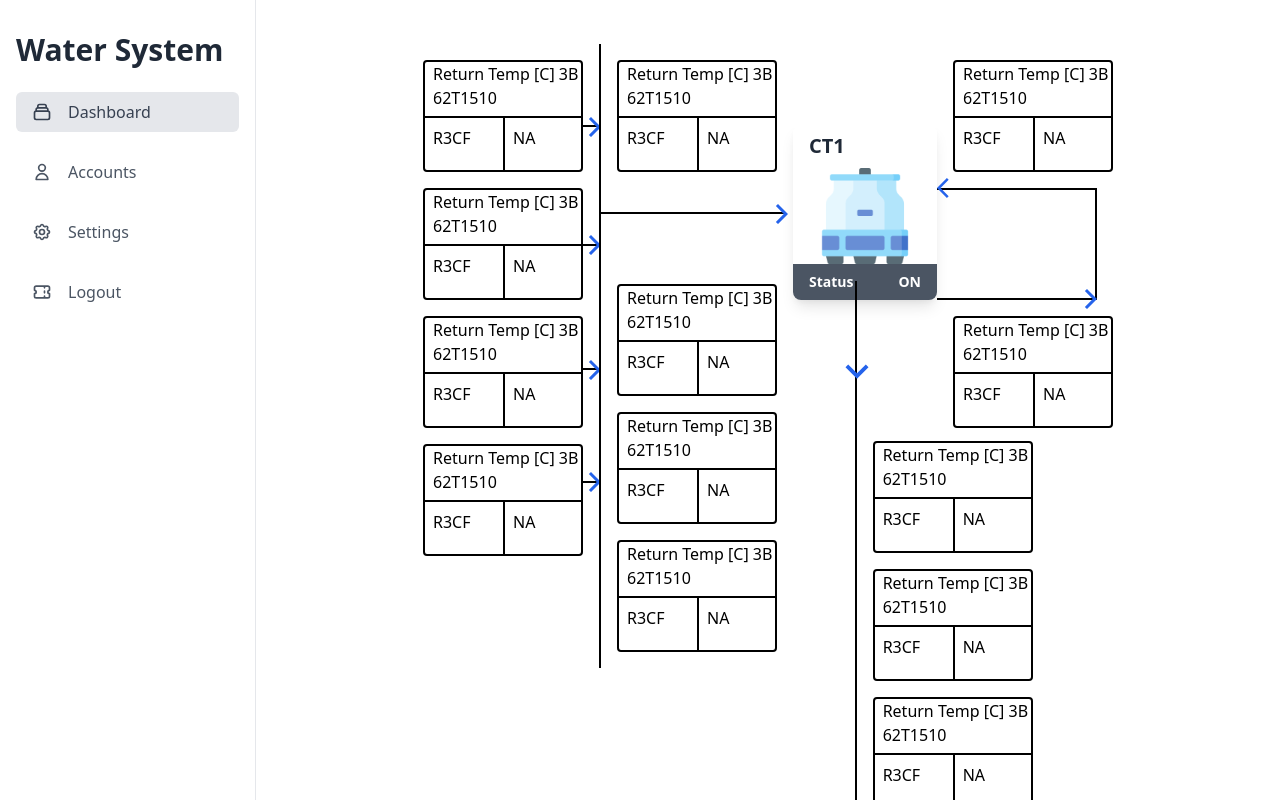
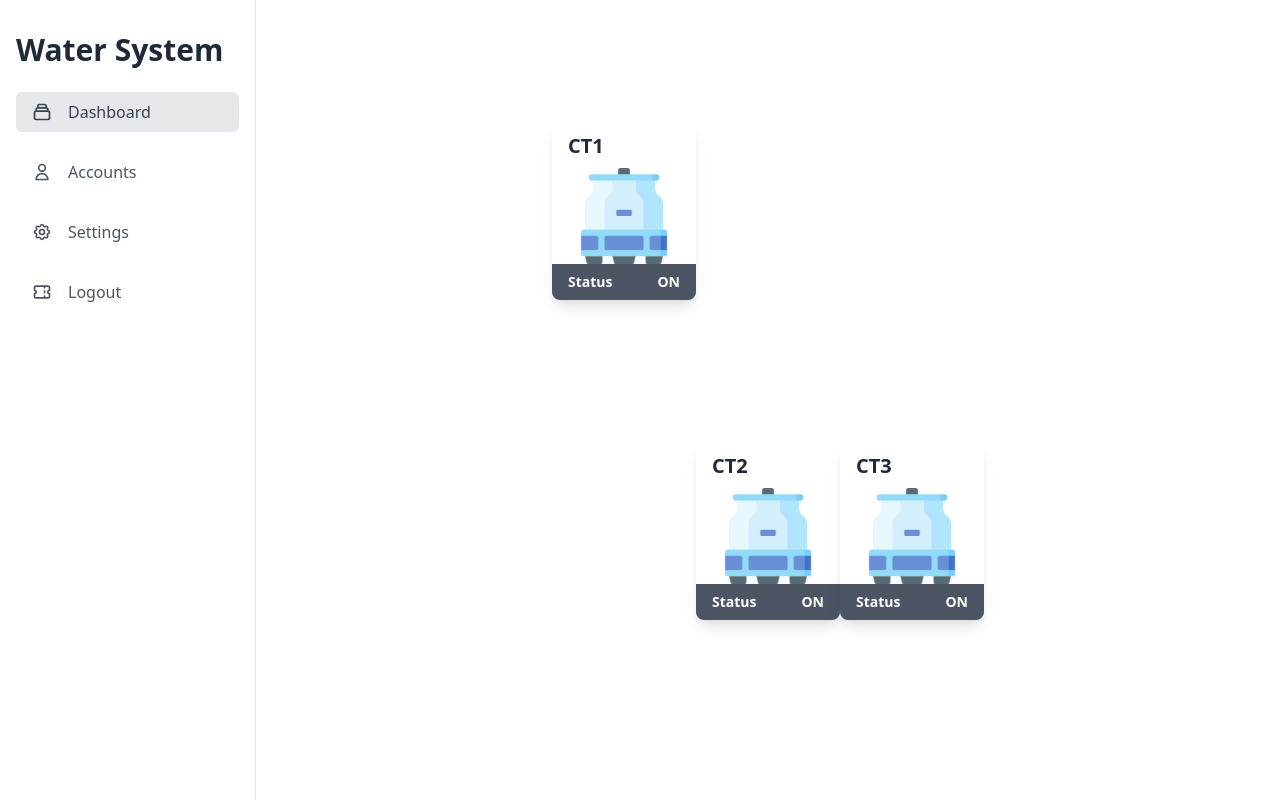
Before and after one commit to moulee40/automatic-water-system, a React (Create React App) app: page /home in a window 1280 px wide. Shown: the top 800 px of the page. Built offline with nearby package versions, Linux system fonts and the light colour scheme.

Commit message:
Revert Code commit

```diff
--- a/src/components/Main.js
+++ b/src/components/Main.js
@@ -50,10 +50,10 @@ class Main extends React.Component {
       {coolingTower.map((label,index) => {
       return(
         <div className="flex relative">
-          <LeftContainer/>
+          {/* <LeftContainer/>   */}
           <MotorCard label={label} onClick={this.openDialog} key={index}/>
-          <RightContainer/>
-          <BottomContainer/>
+          {/* <RightContainer/> */}
+          {/* <BottomContainer/> */}
   </div>
   );
 })}
```
